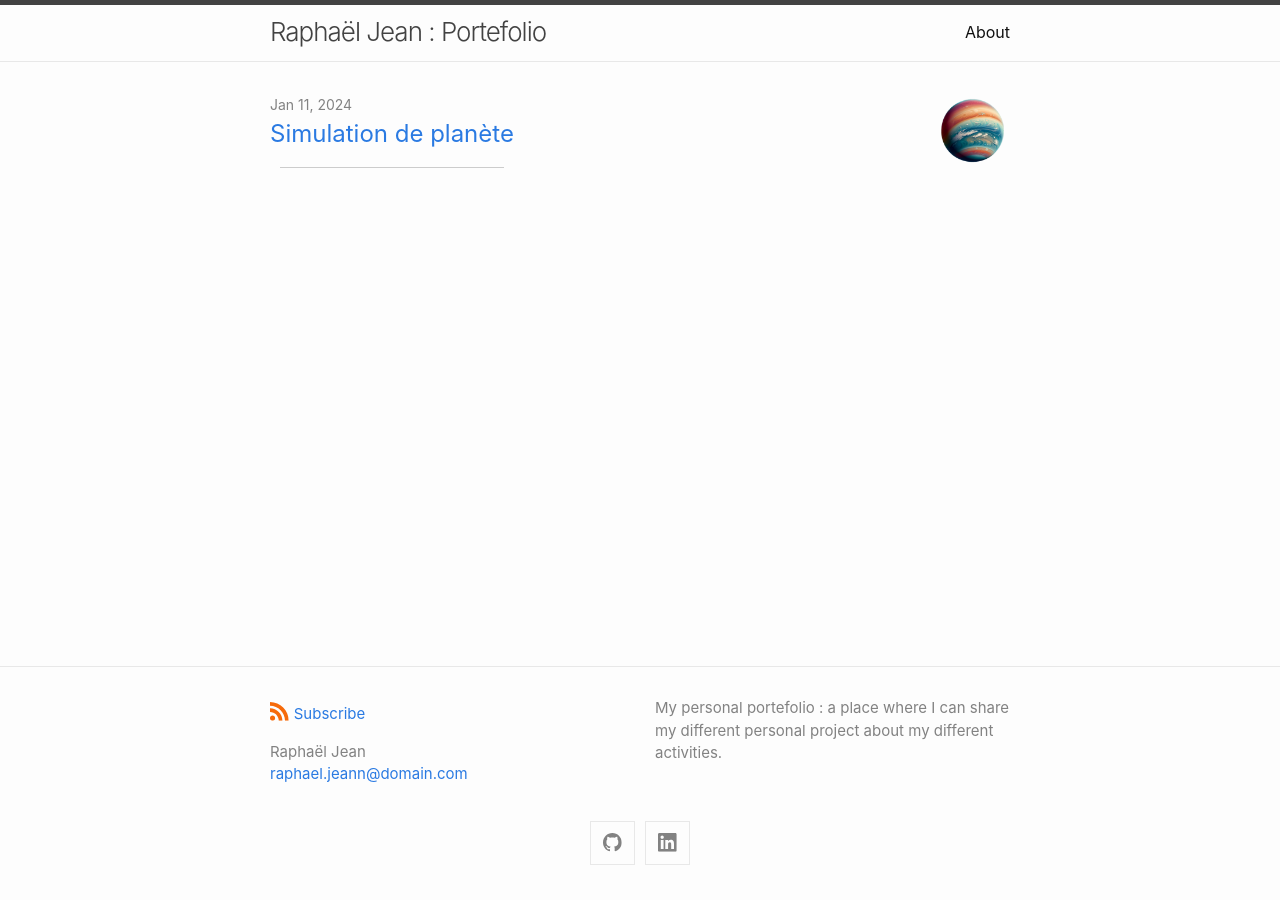
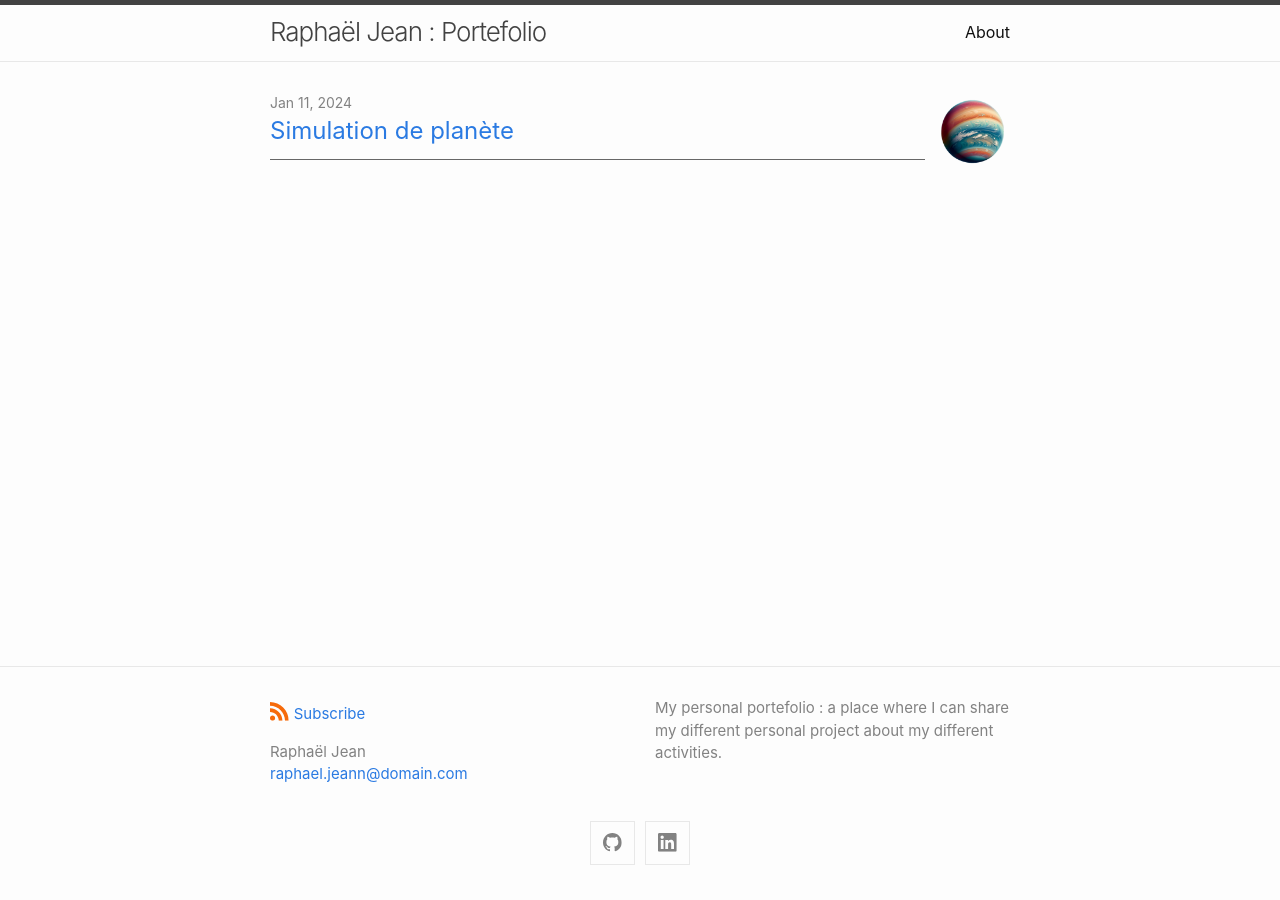
Before and after one commit to RaphJean/RaphJean.github.io, a Jekyll site: the page built from index.md, in a window 1280 px wide. Built offline with Jekyll 4.4.1, drawn with Linux system fonts in a browser that asks for light colours.

Commit message:
date au dessus

```diff
--- a/_layouts/home.html
+++ b/_layouts/home.html
@@ -25,26 +25,27 @@
       {%- assign date_format = site.minima.date_format | default: "%b %-d, %Y" -%}
       {%- for post in posts -%}
       <li style="display: flex; align-items: center; justify-content: space-between;">
-        <div>
-          <span class="post-meta">{{ post.date | date: date_format }}</span>
-          <h3>
+        <div style="flex-grow: 1;">
+          <span class="post-meta" style="display: block;">{{ post.date | date: date_format }}</span>
+          <h3 style="margin: 0;">
             <a class="post-link" href="{{ post.url | relative_url }}">
               {{ post.title | escape }}
             </a>
           </h3>
           {%- if site.show_excerpts -%}
-            {{ post.excerpt }}
+            <div>{{ post.excerpt }}</div>
           {%- endif -%}
-          <div style="flex-grow: 1; border-bottom: 1px solid #ccc; margin: 0 10px;"></div>
+          <div style="flex-grow: 1; border-bottom: 1px solid #676767; margin: 10px 0;"></div>
         </div>
         {%- if post.icon -%}
           <a href="{{ post.url | relative_url }}">
-            <img src="{{ post.icon }}" alt="Icône du poste" style="margin-left: 150px; width: 75px; height: 75px;">
+            <img src="{{ post.icon }}" alt="Icône du poste" style="margin-left: 10px; width: 75px; height: 75px;">
           </a>
         {%- endif -%}
       </li>
       {%- endfor -%}
     </ul>
+
 
     {% if site.paginate %}
       <div class="pager">
```
